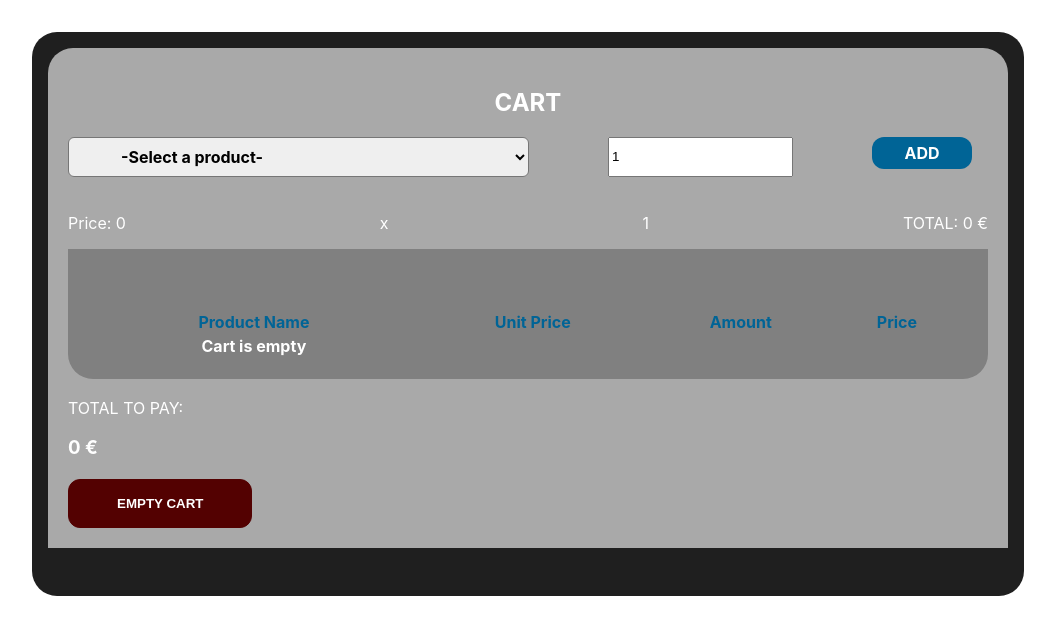
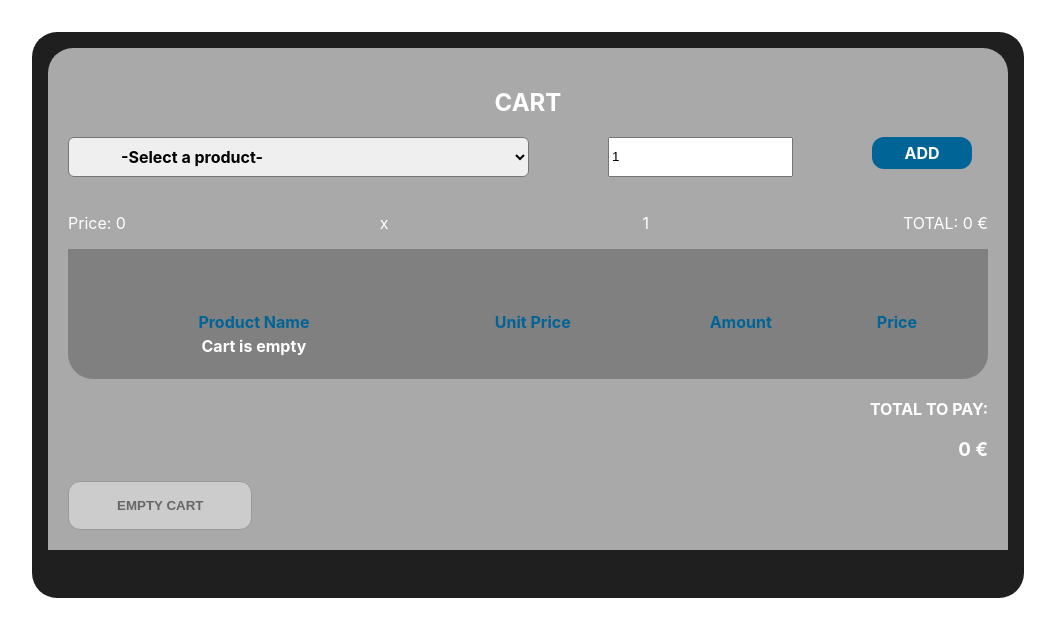
Before and after one commit to ivevil/cart-challenge, a React (Create React App) app: page / in a window 1280 px wide. Shown: the top 636 px of the page, without its empty margins (112-1167 px from the left). Built offline with nearby package versions, Linux system fonts and the light colour scheme.

Commit message:
Add styling for cart buttons

```diff
--- a/src/layout/layout.css
+++ b/src/layout/layout.css
@@ -31,9 +31,17 @@
   color: white;
 }
 
-  .cart__button-add-product:hover {
+.cart__button-add-product:hover,
+button:not(:disabled):hover {
   cursor: pointer;
   background: darkblue;
+}
+
+button:disabled,
+button[disabled] {
+  border: 1px solid #999999;
+  background-color: #cccccc;
+  color: #666666;
 }
 
 .cart__button-remove-product {
@@ -70,3 +78,13 @@
   font-weight: bold;
   cursor: pointer;
 }
+
+.cart__final-total {
+  text-align: right;
+  margin-top: 20px;
+  font-weight: bold;
+}
+
+.cart__final-total-message {
+  color: rgb(127, 3, 3);
+}
```
Lines whose indentation alone changed are shown as unchanged.
